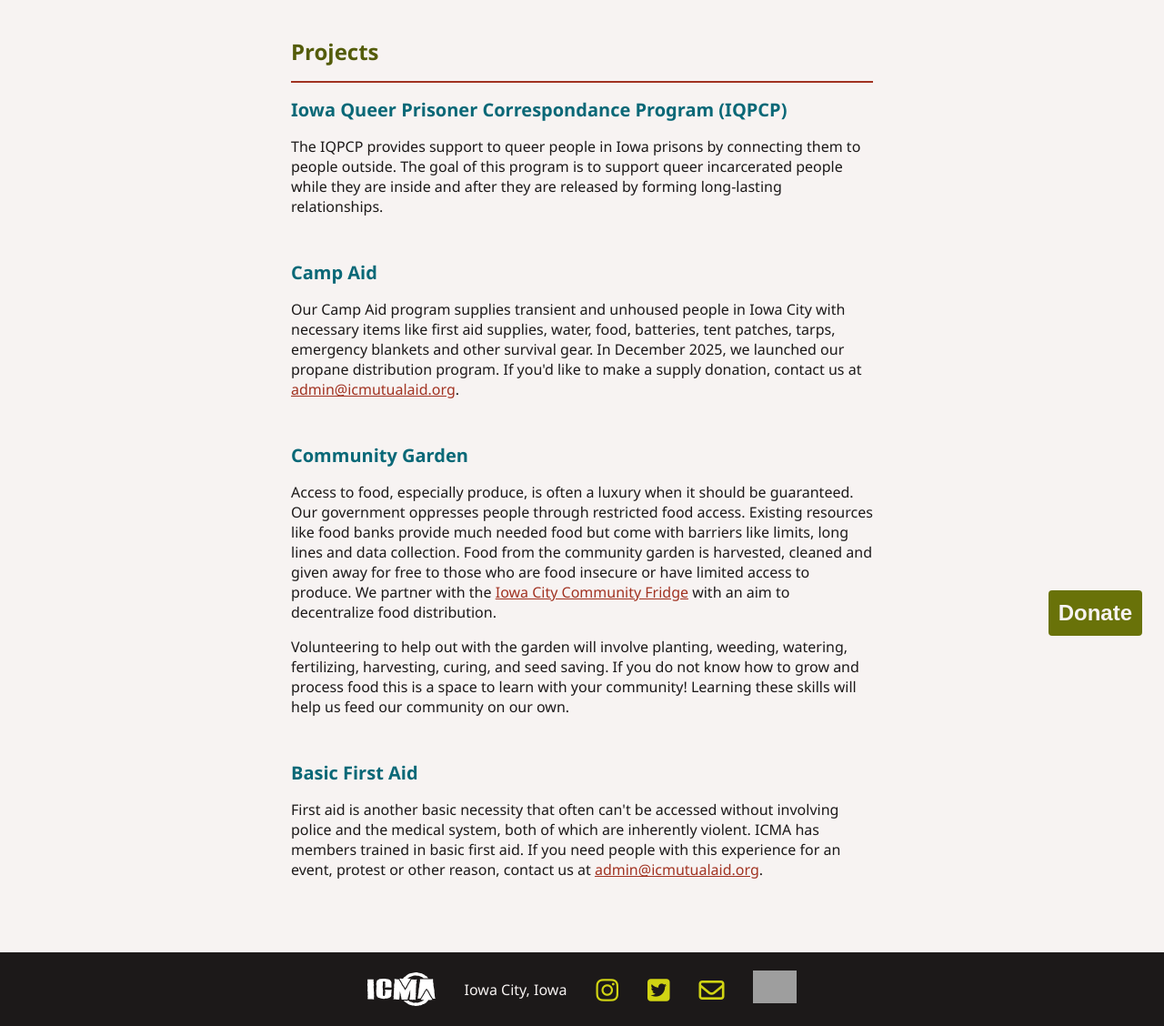
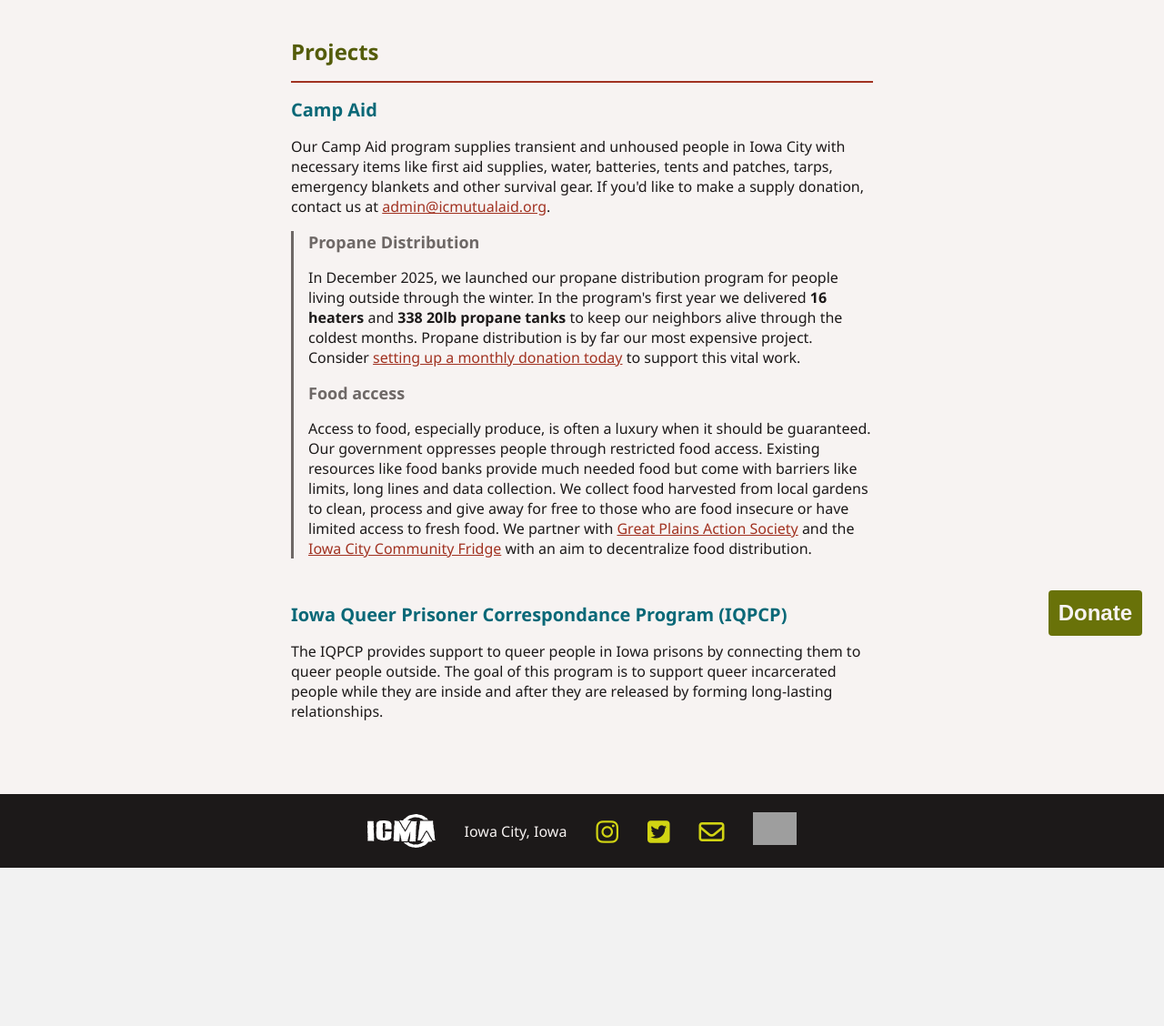
Before and after one commit to icmutualaid/icma-website, a Flask app: page /projects in a window 1280 px wide. Shown: the part 77-1205 px from the top of the page at 91% size. After the commit the page ends 1031 px from the top, so only its background shows below. Run offline with Flask 3, Linux system fonts and the light colour scheme; some libraries are stand-ins or nearby versions; grey boxes are pictures that could not be loaded.

Commit message:
update projects page

```diff
--- a/blog/static/style.css
+++ b/blog/static/style.css
@@ -217,6 +217,12 @@ img {
 
 .project {
     padding-bottom: 1rem;
+}
+
+.subproject {
+    padding-left: 1rem;
+    border-left-style: solid;
+    border-left-color: var(--text-color-gray);
 }
 
     /* links */
--- a/blog/templates/content/projects.html
+++ b/blog/templates/content/projects.html
@@ -6,9 +6,30 @@
 
 {% block content %}
 <div class="project">
+    <h2>Camp Aid</h2>
+    <p> Our Camp Aid program supplies transient and unhoused people in Iowa City with
+        necessary items like first aid supplies, water, batteries, tents and patches, tarps,
+        emergency blankets and other survival gear. If you'd like to make a supply donation, contact us at
+        <a href="mailto:admin@icmutualaid.org">admin@icmutualaid.org</a>.</p>
+        <div class="subproject">
+            <h3>Propane Distribution</h3>
+            <p>In December 2025, we launched our propane distribution program for people living outside through the winter. In the program's first year
+                we delivered <span style="font-weight: bold;">16 heaters</span> and <span style="font-weight: bold;">338 20lb propane tanks</span> to keep our neighbors alive through the coldest months. Propane distribution is
+                by far our most expensive project. Consider <a href="https://www.zeffy.com/en-US/donation-form/iowa-city-mutual-aid" target="blank">setting up a monthly donation today</a> to support this vital work.
+            </p>
+            <h3>Food access</h3>
+            <p> Access to food, especially produce, is often a luxury when it should be guaranteed. Our government oppresses
+            people through restricted food access. Existing resources like food banks provide much needed food but come with
+            barriers like limits, long lines and data collection. We collect food harvested from local gardens to clean, process and give away
+            for free to those who are food insecure or have limited access to fresh food. We partner with <a href="https://www.greatplainsaction.org/"
+            target="_blank">Great Plains Action Society</a> and the <a href="https://www.instagram.com/iowacityfridge/" target="_blank">
+            Iowa City Community Fridge</a> with an aim to decentralize food distribution.</p>
+        </div>
+</div>
+<div class="project">
     <h2>Iowa Queer Prisoner Correspondance Program (IQPCP)</h2>
     <p>The IQPCP provides support to queer people in Iowa prisons by connecting
-        them to people outside. The goal of this program is to support queer
+        them to queer people outside. The goal of this program is to support queer
         incarcerated people while they are inside and after they are released by
         forming long-lasting relationships.</p>
     <!--
@@ -19,30 +40,12 @@
     </div>
     -->
 </div>
-<div class="project">
-    <h2>Camp Aid</h2>
-    <p> Our Camp Aid program supplies transient and unhoused people in Iowa City with
-        necessary items like first aid supplies, water, food, batteries, tent
-        patches, tarps, emergency blankets and other survival gear. In December 2025, we launched our propane distribution program. If you'd like to make a supply donation, contact us at <a
-        href="mailto:admin@icmutualaid.org">admin@icmutualaid.org</a>.</p>
-</div>
-<div class="project">
-    <h2>Community Garden</h2>
-    <p> Access to food, especially produce, is often a luxury when it should be guaranteed. Our government oppresses
-        people through restricted food access. Existing resources like food banks provide much needed food but come with
-        barriers like limits, long lines and data collection. Food from the community garden is
-        harvested, cleaned and given away for free to those who are food insecure or have limited access to produce. We
-        partner with the <a href="https://www.instagram.com/iowacityfridge/" target="_blank">Iowa City Community Fridge</a> with an aim to
-        decentralize food distribution.
-        </p>
-    <p>Volunteering to help out with the garden will involve planting, weeding, watering, fertilizing, harvesting, curing, and seed saving.
-        If you do not know how to grow and process food this is a space to learn with your community! Learning these skills will help us
-        feed our community on our own. </p>
-</div>
+<!--
 <div class="project">
     <h2>Basic First Aid</h2>
     <p> First aid is another basic necessity that often can't be accessed without involving police and the medical system,
         both of which are inherently violent. ICMA has members trained in basic first aid. If you need people with this experience for an event,
         protest or other reason, contact us at <a href="mailto:admin@icmutualaid.org">admin@icmutualaid.org</a>.</p>
 </div>
+-->
 {% endblock %}
```
